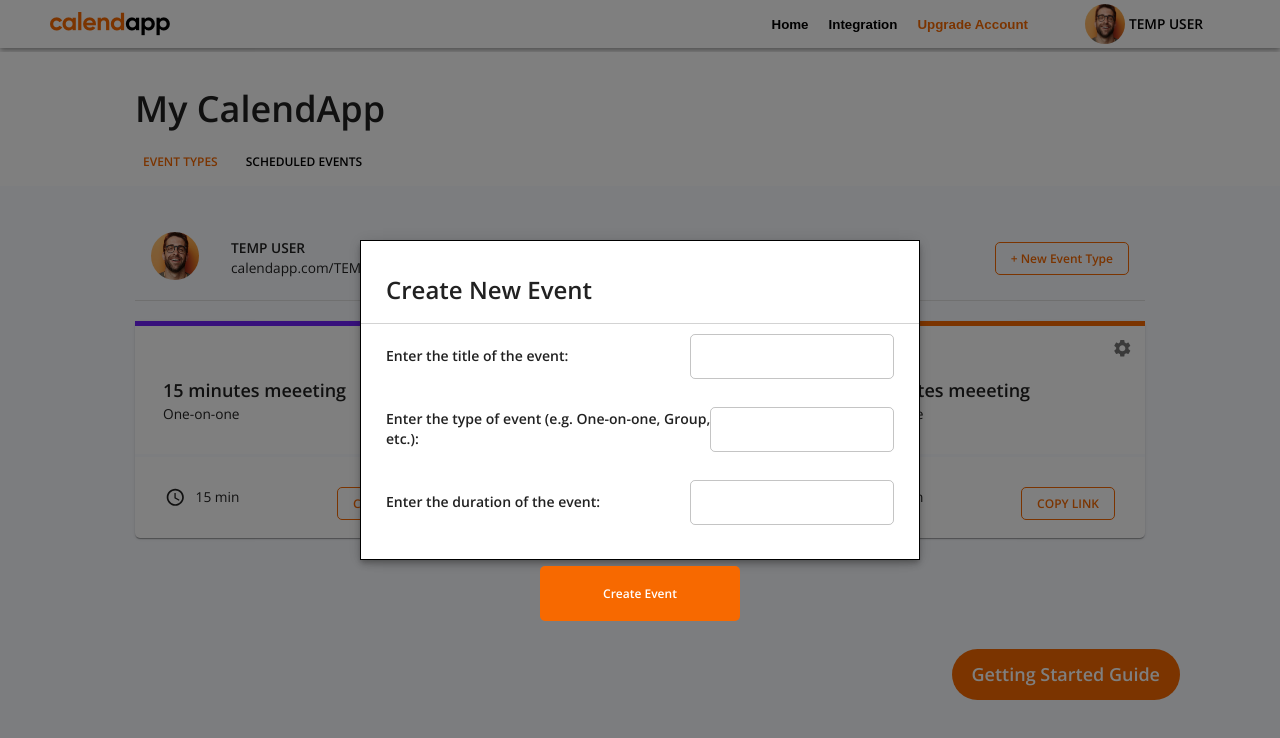
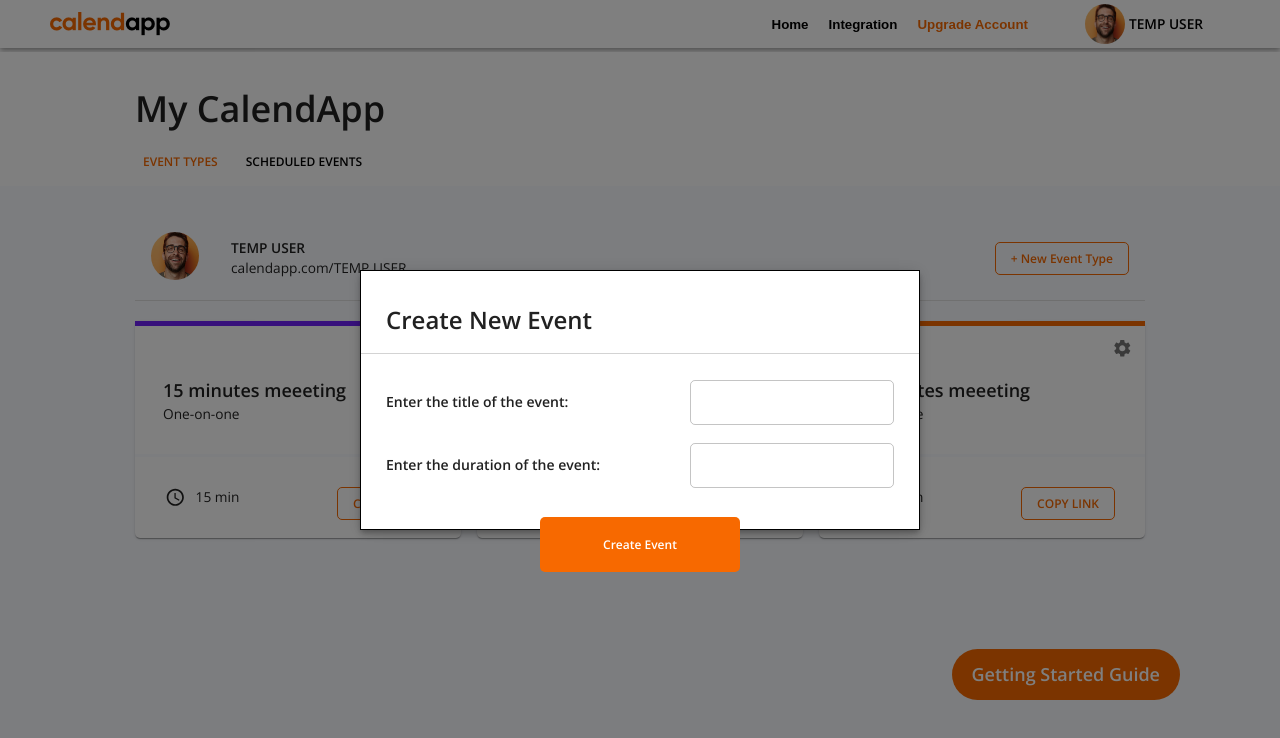
Before and after one commit to hatchways/team-long-john, a React (Create React App) app in the folder client/: page /dashboard in a window 1280 px wide. Both pictures are taken after a click on the button "+ New Event Type". Shown: the top 738 px of the page. Built offline with nearby package versions, Linux system fonts and the light colour scheme.

Commit message:
Updated styling and removed even type input

```diff
--- a/client/src/pages/Dashboard/EventModal/EventModal.tsx
+++ b/client/src/pages/Dashboard/EventModal/EventModal.tsx
@@ -1,4 +1,4 @@
-import React from 'react';
+import React, { useState } from 'react';
 import { Modal, Box, OutlinedInput, Button } from '@material-ui/core';
 
 import useStyles from './useStyles';
@@ -8,29 +8,35 @@ interface Props {
   setOpen: React.Dispatch<React.SetStateAction<boolean>>;
 }
 
+interface IForm {
+  title: string;
+  duration: string;
+}
+
 export default function EventModal({ open, setOpen }: Props): JSX.Element {
   const classes = useStyles();
 
   const handleClose = () => setOpen(false);
+
+  const [formInput, setFormInput] = useState<IForm>({
+    title: '',
+    duration: '',
+  });
 
   const modalBody = (
     <div className={classes.paper}>
       <Box className={classes.formHeader}>
         <h1>Create New Event</h1>
       </Box>
-      <Box className={classes.formItem}>
+      <Box mt={2} className={classes.formItem}>
         <h3>Enter the title of the event:</h3>
-        <OutlinedInput className={classes.formInput} />
-      </Box>
-      <Box className={classes.formItem}>
-        <h3>Enter the type of event (e.g. One-on-one, Group, etc.):</h3>
         <OutlinedInput className={classes.formInput} />
       </Box>
       <Box className={classes.formItem}>
         <h3>Enter the duration of the event:</h3>
         <OutlinedInput className={classes.formInput} />
       </Box>
-      <Box mt={4} className={classes.buttonBox}>
+      <Box mt={2.5} className={classes.buttonBox}>
         <Button className={classes.button}>Create Event</Button>
       </Box>
     </div>
--- a/client/src/pages/Dashboard/EventModal/useStyles.ts
+++ b/client/src/pages/Dashboard/EventModal/useStyles.ts
@@ -11,7 +11,7 @@ const useStyles = makeStyles((theme) => ({
     border: '1px solid #000',
     boxShadow: theme.shadows[5],
     padding: theme.spacing(2, 0, 3),
-    height: '40vh',
+    height: '32.5vh',
     width: '70vh',
   },
   formHeader: {
```
